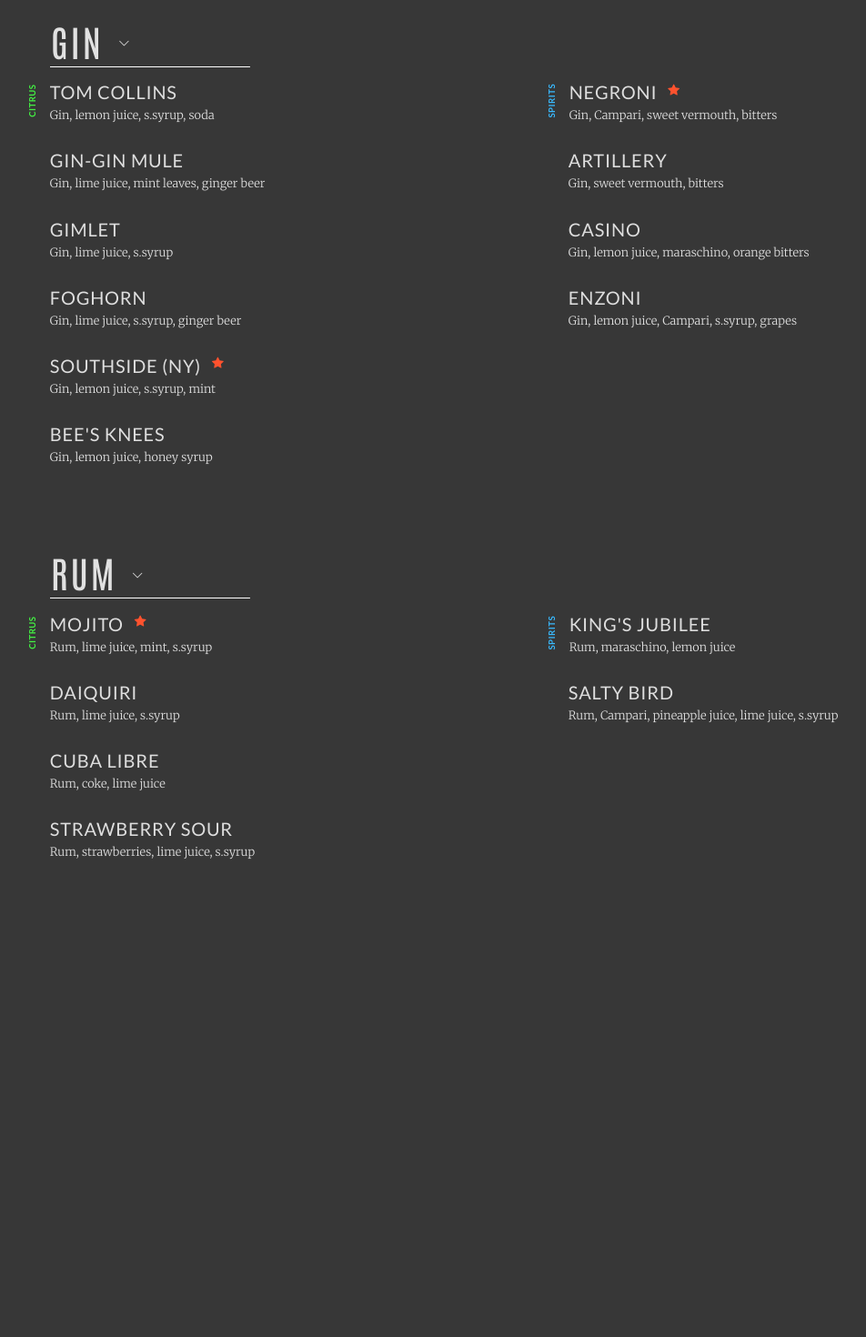
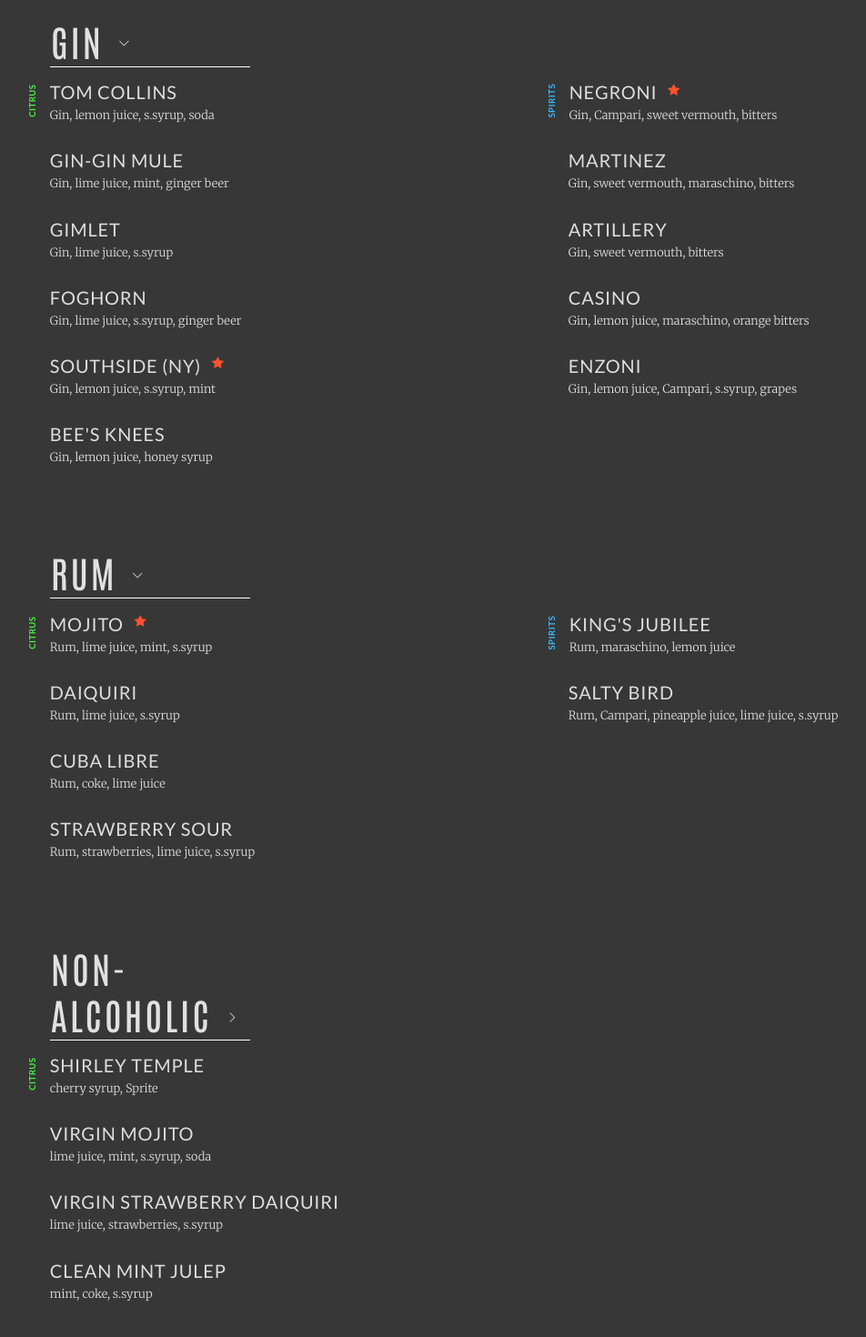
Before and after one commit to hubertshon/bar-menu, a Vue app: page / in a window 1280 px wide. Shown: the part 806-2276 px from the top of the page at 91% size, without its empty margins (67-1019 px from the left). Before the commit the page ends 1797 px from the top, so only its background shows below. Built offline with nearby package versions, Linux system fonts and the light colour scheme.

Commit message:
edits martinez, adds strawberry ingredient

```diff
--- a/src/components/Ingredients.vue
+++ b/src/components/Ingredients.vue
@@ -23,7 +23,8 @@ export default {
       {name: "maraschino", active: true },
       {name: "mint", active: true },
       {name: "ginger beer", active: true },
-      {name: "s.syrup", active: true }
+      {name: "s.syrup", active: true },
+      {name: "strawberries", active: true }
     ],
   }),
 
--- a/src/static/drink_information.js
+++ b/src/static/drink_information.js
@@ -55,7 +55,8 @@ export default {
         'Muddle 3 cut strawberries in glass',
         'Shake ice, then bourbon, and syrup, then add',
         'Top with ice and garnish with strawberry'
-      ] },
+      ]
+    },
     {
       name: 'Suffering Bastard',
       history: 'This is the rare drink that has a definitive and easily researched history: it was invented in Cairo at the Shepherd Hotel by chemist turned bartender Joe Scialom during the Second World War. The bar at the Shepherd had become a sort of de facto officers club where soldiers waiting to cycle back to the front would cool their heels, and this concoction was a favorite hangover cure.',
@@ -154,7 +155,8 @@ export default {
         '1 oz. Ginger beer',
         'Muddle mint carefully with ingredients',
         'Shake with ice and strain, top with ginger beer'
-      ] },
+      ]
+    },
     {
       name: 'Gimlet',
       history: "The gimlet originated as remedy and ward against scurvy for British sailors. Sailors drank so much lime juice, they gained the nickname 'limeys'. Of the different methods attempted to preserve the vitmamin C in lime juice, mixing lime juice with alcohol proved to be effective. Later, the mixture of gin, sugar, and lime juice was advertised as a doctor's remedy against the common cold in New York.",
@@ -202,8 +204,8 @@ export default {
       history: "The Negroni is based off the Americano, a cocktail originating in the late 1800s in northern Italy. Popular story tells us that Count Camillo Negroni asked his bartender to strengthen his choice cocktail, the Americano. The bartender replaced the soda with gin and the rest is history. The Negroni is one the most popular cocktails in the modern day.",
       recipe: [
         '1 &frac12; oz. gin',
-        '&frac34 oz. sweet vermouth',
-        '&frac12; oz. Campari',
+        '1 oz. sweet vermouth',
+        '&frac34; oz. Campari',
         'Stir with ice and strain',
         'Garnish with orange peel and cherry'
       ]
@@ -219,14 +221,15 @@ export default {
     },
     {
       name: 'Casino',
-      history: 'Hugo R. Ensslin served this gin-forward, violette-less Aviation variation while tending bar at the short-lived Wallick Hotel in New York City. His original recipe appeared in the 1917 publication Recipes for Mixed Drinks, which covered every pre-Prohibition concoction he served at his bar. While the book was published to little immediate fanfare, Harry Craddock plucked a majority of Ensslin’s recipes, adding them to his 1930 Savoy Cocktail Book.' ,
+      history: 'Hugo R. Ensslin served this gin-forward, violette-less Aviation variation while tending bar at the short-lived Wallick Hotel in New York City. His original recipe appeared in the 1917 publication Recipes for Mixed Drinks, which covered every pre-Prohibition concoction he served at his bar. While the book was published to little immediate fanfare, Harry Craddock plucked a majority of Ensslin’s recipes, adding them to his 1930 Savoy Cocktail Book.',
       recipe: [
         '2 oz. gin',
         '&frac14; lemon juice',
         '&frac14; maraschino liqeur',
         '2 dashes orange bitters',
         'Shake with ice and strain'
-      ] },
+      ]
+    },
     {
       name: 'Enzoni',
       history: "The Enzoni was created by Barman Vincenzo Errico while working at the legendary NYC bar Milk & Honey. Errico created this drink in 2003 and it is a mash up of a Negroni and also a traditional Gin Sour. ",
@@ -281,7 +284,8 @@ export default {
         '&frac34; oz. lime juice',
         '3-4 strawberries',
         'egg white',
-        'Shake with ice, then dry shake and fine strain'] },
+        'Shake with ice, then dry shake and fine strain']
+    },
     {
       name: "King's Jubilee",
       history: "The King's Jubilee was featured in the 1937 UKBG's (United Kingdom's Bartender's Guild) Approved Cocktails book. The book features a number of Jubilee cocktails which were created to commemorate King George V's Silver Jubilee (25th anniversary of accession).",
@@ -305,7 +309,34 @@ export default {
         'Pinch of salt',
         'Shake with ice and strain'
       ]
-    }
+    },
+    {
+      name: 'Shirley Temple', history: 'Coming soon',
+      recipe: [
+        '1 - 1 1&frac12; oz. Luxardo Cherry Syrup',
+        'Real Sugar Sprite',
+        'Stir syrup and a portion of sprite',
+        'Top off with sprite and add cherries'
+      ]
+    },
+    {
+      name: 'Virgin Mojito', history: 'Created by bartender Lauren Schell and promoted by Campari in 2013. ',
+      recipe: [
+        '10 mint leaves',
+        '1 oz. lime juice',
+        '1 oz honey syrup',
+        'Sparkling water',
+        'Muddle ingredients, add ice, and top with soda water',
+      ]
+    },
+    {
+      name: 'Clean Mint Julep', history: 'Created by bartender Lauren Schell and promoted by Campari in 2013. ',
+      recipe: [
+        '10 mint leaves',
+        'Coke or strong iced tea',
+        '&frac34; oz. simple syrup'
+      ]
+    },
 
   ]
 };
--- a/src/views/Home.vue
+++ b/src/views/Home.vue
@@ -29,10 +29,10 @@ export default {
         drinkList: {
           citrus: [
             {name: 'Kentucky Mule', ingredients: ['Bourbon', 'lime juice', 's.syrup', 'ginger beer'], category: "citrus", favorite: true, active: true },
-            {name: 'Bourbon Smash', ingredients: ['Bourbon', 'lemon wedges', 's.syrup', 'mint leaves'], category: "citrus", favorite: false, active: true },
+            {name: 'Bourbon Smash', ingredients: ['Bourbon', 'lemon wedges', 's.syrup', 'mint'], category: "citrus", favorite: false, active: true },
             {name: 'Gold Rush', ingredients: ['Bourbon', 'honey syrup', 'lemon juice'], category: "citrus", favorite: false, active: true },
             {name: 'Whiskey Sour', ingredients: ['Bourbon', 'lemon juice', '(egg white)', 's.syrup'], category: "citrus", favorite: false, active: true },
-            {name: 'Strawberry Fix', ingredients: ['Bourbon', 'strawberry', 'lemon juice', 's.syrup'], category: "citrus", favorite: false, active: true },
+            {name: 'Strawberry Fix', ingredients: ['Bourbon', 'strawberries', 'lemon juice', 's.syrup'], category: "citrus", favorite: false, active: true },
             {name: 'Suffering Bastard', ingredients: ['Bourbon', 'Gin', 'lime juice', 'bitters', 'ginger beer', 's.syrup'], category: "citrus", favorite: false, active: true },
           ],
           spirits: [
@@ -41,7 +41,6 @@ export default {
             {name: 'Fancy Free', ingredients: ['Bourbon', 'maraschino', 'bitters'], category: "spirits", favorite: false, active: true },
             {name: 'Boulevardier', ingredients: ['Bourbon', 'Campari', 'sweet vermouth'], category: "spirits", favorite: false, active: true },
             {name: 'Mint Julep', ingredients: ['Bourbon', 'mint', 's.syrup'], category: "spirits", favorite: false, active: true },
-            {name: 'Martinez', ingredients: ['Bourbon', 'sweet vermouth', 'maraschino', 'bitters'], category: "spirits", favorite: false, active: true },
           ]
         }
       },
@@ -50,7 +49,7 @@ export default {
         drinkList: {
           citrus: [
             {name: 'Tom Collins', ingredients: ['Gin', 'lemon juice', 's.syrup', 'soda'], category: "citrus", favorite: false, active: true },
-            {name: 'Gin-gin Mule', ingredients: ['Gin', 'lime juice', 'mint leaves', 'ginger beer'], category: "citrus", favorite: false, active: true },
+            {name: 'Gin-gin Mule', ingredients: ['Gin', 'lime juice', 'mint', 'ginger beer'], category: "citrus", favorite: false, active: true },
             {name: 'Gimlet', ingredients: ['Gin', 'lime juice', 's.syrup'], category: "citrus", favorite: false, active: true },
             {name: 'Foghorn', ingredients: ['Gin', 'lime juice', 's.syrup', 'ginger beer'], category: "citrus", favorite: false, active: true },
             {name: 'Southside (NY)', ingredients: ['Gin', 'lemon juice', 's.syrup', 'mint'], category: "citrus", favorite: true, active: true },
@@ -58,6 +57,7 @@ export default {
           ],
           spirits: [
             {name: 'Negroni', ingredients: ['Gin', 'Campari', 'sweet vermouth', 'bitters'], category: "spirit", favorite: true, active: true },
+            {name: 'Martinez', ingredients: ['Gin', 'sweet vermouth', 'maraschino', 'bitters'], category: "spirits", favorite: false, active: true },
             {name: 'Artillery', ingredients: ['Gin', 'sweet vermouth', 'bitters'], category: "spirit", favorite: false, active: true },
             {name: 'Casino', ingredients: ['Gin', 'lemon juice', 'maraschino', 'orange bitters'], category: "spirit", favorite: false, active: true },
             {name: 'Enzoni', ingredients: ['Gin', 'lemon juice', 'Campari', 's.syrup', 'grapes'], category: "spirit", favorite: false, active: true }
@@ -76,6 +76,23 @@ export default {
           spirits: [
             {name: "King's Jubilee", ingredients: ['Rum', 'maraschino', 'lemon juice'], category: "citrus", favorite: false, active: true },
             {name: "Salty Bird", ingredients: ['Rum', 'Campari', 'pineapple juice', 'lime juice', 's.syrup'], category: "citrus", favorite: false, active: true }
+          ]
+        }
+      },
+      {
+        name: "Non-Alcoholic",
+        drinkList: {
+          citrus: [
+            {name: 'Shirley Temple', ingredients: ['cherry syrup', 'Sprite'], category: "citrus", favorite: false, active: true },
+            {name: 'Virgin Mojito', ingredients: ['lime juice', 'mint', 's.syrup', 'soda'], category: "citrus", favorite: false, active: true },
+            {name: 'Virgin Strawberry Daiquiri', ingredients: ['lime juice', 'strawberries', 's.syrup'], category: "citrus", favorite: false, active: true },
+            {name: 'Clean Mint Julep', ingredients: ['mint', 'coke', 's.syrup'], category: "citrus", favorite: false, active: true },
+
+
+
+
+
+
           ]
         }
       }
```
